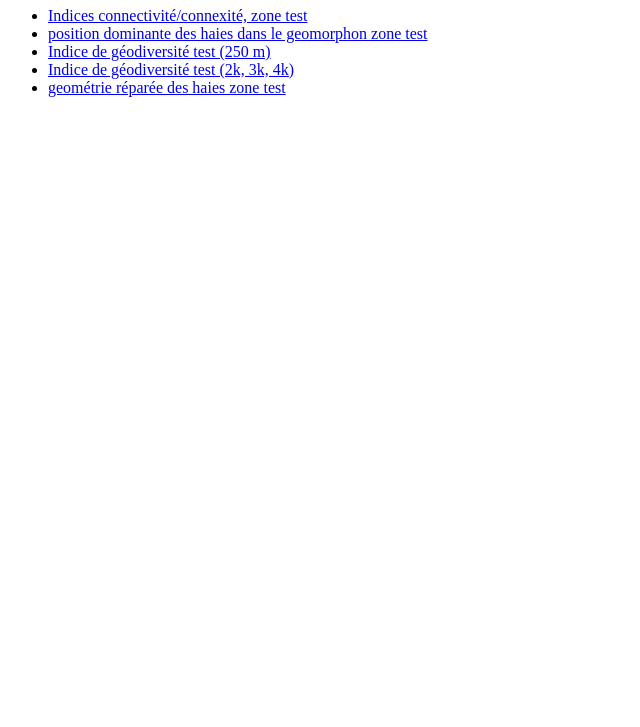
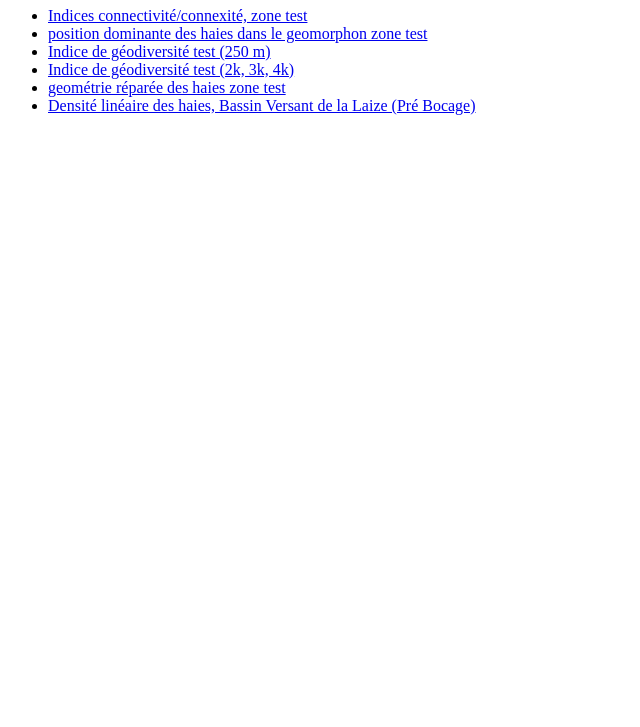
Before and after one commit to RomanLagalis/Restor-haies, a plain HTML site: page cartes/index.html in a window 1280 px wide. Shown: the part 73-800 px from the top of the page, without its empty margins (0-640 px from the left). Drawn offline with Linux system fonts and the light colour scheme.

Commit message:
Update index.html

```diff
--- a/cartes/index.html
+++ b/cartes/index.html
@@ -12,6 +12,7 @@
     <li><a href="geodiv_250.png" target="_blank">Indice de géodiversité test (250 m)</a></li>
     <li><a href="geodivNormandie_1305_V2.html" target="_blank">Indice de géodiversité test (2k, 3k, 4k)</a></li>
     <li><a href="noeuds_haies.html" target="_blank">geométrie réparée des haies zone test</a></li>
+    <li><a href="DensLin_test_250.html" target="_blank">Densité linéaire des haies, Bassin Versant de la Laize (Pré Bocage)</a></li>
     <!-- Ajoute ici d'autres cartes -->
   </ul>
 </body>
```
